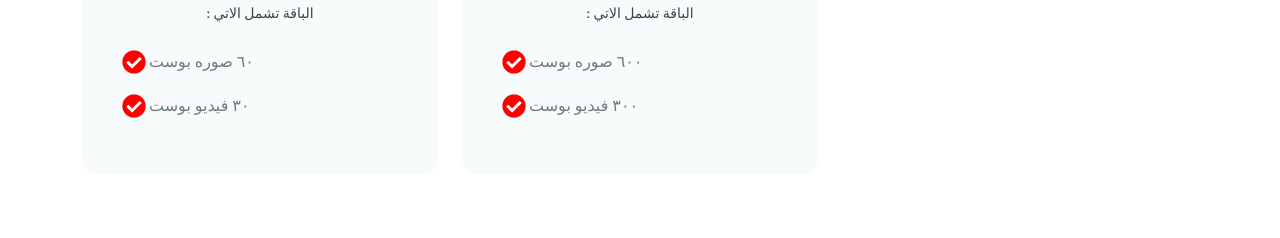
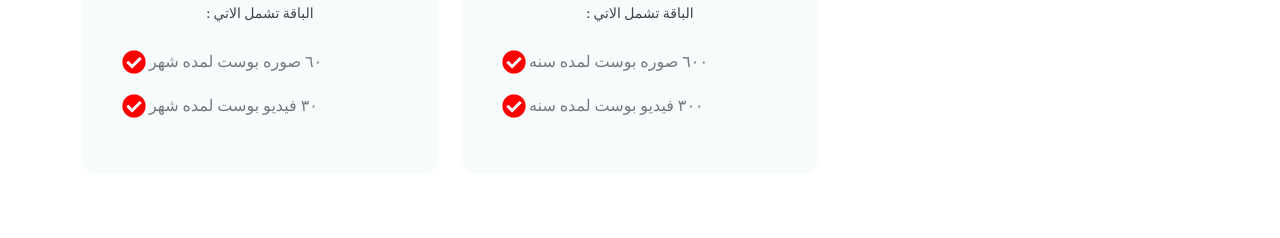
Before and after one commit to kolkxodl/sahm-posts-price, a plain HTML site: page index.html in a window 1280 px wide. Shown: the part 429-667 px from the top of the page. Drawn offline with Linux system fonts and the light colour scheme; a web font is replaced by a local one.

Commit message:
Update index.html

```diff
--- a/index.html
+++ b/index.html
@@ -90,8 +90,8 @@
               <a href="https://wa.me/967738889982?text=السلام%20عليكم%20!%20اريد%20شراء%20الباقة%20الاساسية%20من%20باقات%20سهم%20لتصميم%20البوستات%20والفيديوهات " class="cta-btn">لطلب الباقة عبر الواتساب</a>
               <p class="text-center small">: الباقة تشمل الاتي</p>
               <ul>
-                <li><i class="fas fa-check-circle" style="color: #ff0000;"></i><span> ٦٠ صوره بوست</span></li>
-                <li> <i class="fas fa-check-circle" style="color: #ff0000;"></i><span>٣٠ فيديو بوست</span></li>
+                <li><i class="fas fa-check-circle" style="color: #ff0000;"></i><span>  ٦٠ صوره بوست لمده شهر</span></li>
+                <li> <i class="fas fa-check-circle" style="color: #ff0000;"></i><span>٣٠ فيديو بوست لمده شهر</span></li>
 
 
         </div>
@@ -108,8 +108,8 @@
               <a href="https://wa.me/967738889982?text=السلام%20عليكم%20!%20اريد%20شراء%20الباقة%20الاساسية%20من%20باقات%20سهم%20لتصميم%20البوستات%20والفيديوهات " class="cta-btn">لطلب الباقة عبر الواتساب</a>
               <p class="text-center small">: الباقة تشمل الاتي</p>
               <ul>
-                <li><i class="fas fa-check-circle" style="color: #ff0000;"></i><span> ٦٠٠ صوره بوست</span></li>
-                <li> <i class="fas fa-check-circle" style="color: #ff0000;"></i><span>٣٠٠ فيديو بوست</span></li>
+                <li><i class="fas fa-check-circle" style="color: #ff0000;"></i><span> ٦٠٠ صوره بوست لمده سنه</span></li>
+                <li> <i class="fas fa-check-circle" style="color: #ff0000;"></i><span>٣٠٠ فيديو بوست لمده سنه</span></li>
 
 
         </div>
```
